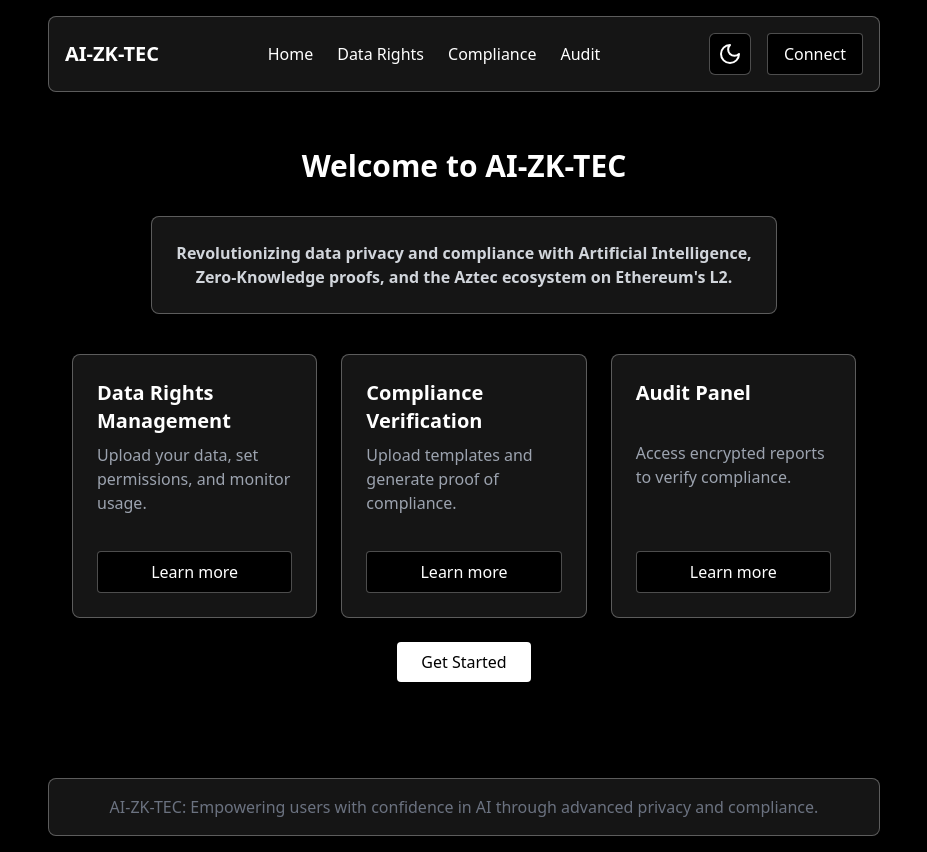
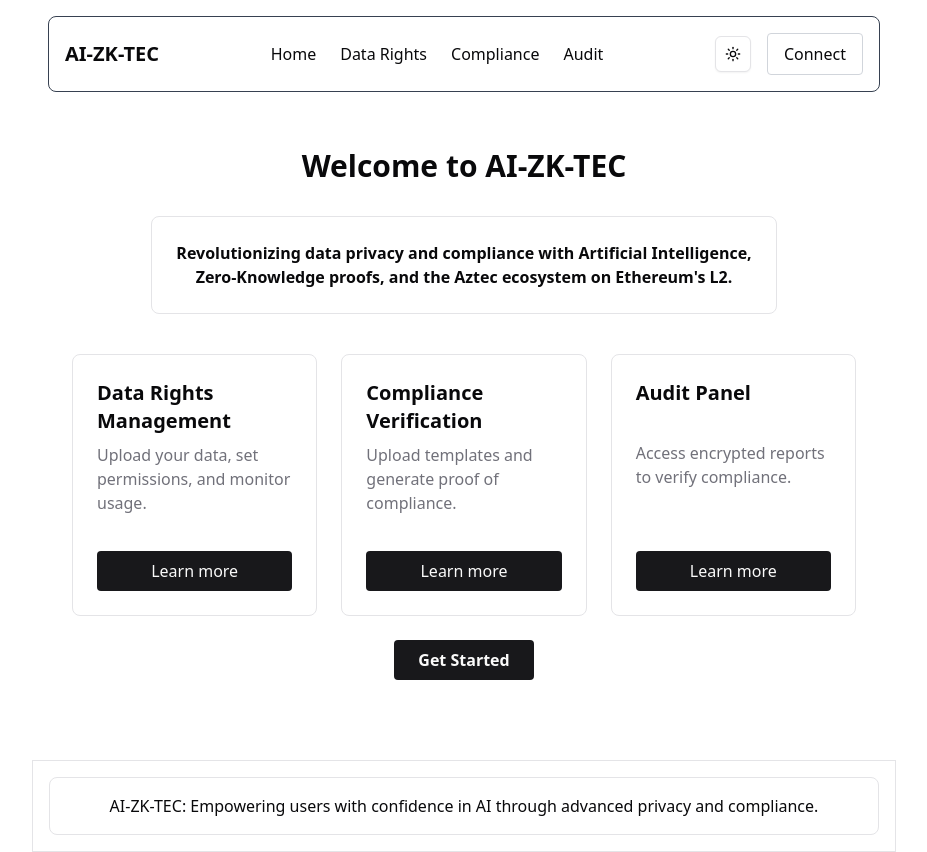
Before and after one commit to ebubechi-ihediwa/aizktec, a Next.js app in the folder packages/nextjs/aizktec/: page / in a window 1280 px wide. Shown: the whole page, without its empty margins (176-1103 px from the left). Built offline with nearby package versions, Linux system fonts and the light colour scheme.

Commit message:
Dark mode functionality implemented

```diff
--- a/packages/nextjs/aizktec/src/app/layout.tsx
+++ b/packages/nextjs/aizktec/src/app/layout.tsx
@@ -1,7 +1,7 @@
 import type { Metadata } from "next";
 import { Geist, Geist_Mono } from "next/font/google";
 import "./globals.css";
-import { ThemeProvider } from "./components/theme-provider"
+import { ThemeProvider } from "../components/theme/theme-provider"
 
 const geistSans = Geist({
   variable: "--font-geist-sans",
--- a/packages/nextjs/aizktec/src/app/page.tsx
+++ b/packages/nextjs/aizktec/src/app/page.tsx
@@ -6,8 +6,8 @@
 
 export default function HomePage() {
   return (
-    <div className="bg-black">
-      <div className="bg-black text-white min-h-screen flex flex-col justify-between mx-auto max-w-4xl px-4">
+    <div>
+      <div className="  min-h-screen flex flex-col justify-between mx-auto max-w-4xl px-4">
         <Navbar />
         <HomeContent />
         <Footer />
--- a/packages/nextjs/aizktec/src/components/cards/FeatureCard.tsx
+++ b/packages/nextjs/aizktec/src/components/cards/FeatureCard.tsx
@@ -8,10 +8,13 @@
 
 const FeatureCard: React.FC<FeatureCardProps> = ({ title, description, link }) => {
     return (
-        <div className="bg-customGray p-6 rounded-lg text-left border border-white/30 flex flex-col justify-between h-full">
+        <div className="p-6 rounded-lg text-left border border-border bg-card text-card-foreground flex flex-col justify-between h-full">
             <h3 className="text-xl font-bold">{title}</h3>
-            <p className="text-gray-400 mt-2">{description}</p>
-            <Link href={link} className="mt-9 inline-block bg-black w-full px-4 py-2 text-center rounded border border-white/30">
+            <p className="text-muted-foreground mt-2">{description}</p>
+            <Link
+                href={link}
+                className="mt-9 inline-block w-full px-4 py-2 text-center rounded bg-primary text-primary-foreground hover:bg-primary/90 transition"
+            >
                 Learn more
             </Link>
         </div>
--- a/packages/nextjs/aizktec/src/components/footer/Footer.tsx
+++ b/packages/nextjs/aizktec/src/components/footer/Footer.tsx
@@ -1,7 +1,7 @@
 const Footer = () => {
     return (
-        <footer className="bg-black text-gray-500 flex justify-center p-4 mt-10 max-w-4xl">
-            <div className="p-4 bg-customGray rounded-lg border border-white/30 text-center w-full">
+        <footer className="border border-border bg-card text-card-foreground flex justify-center p-4 mt-10 max-w-4xl">
+            <div className="p-4  rounded-lg border  text-center w-full">
                 AI-ZK-TEC: Empowering users with confidence in AI through advanced privacy and compliance.
             </div>
         </footer>
--- a/packages/nextjs/aizktec/src/components/home/HomeContent.tsx
+++ b/packages/nextjs/aizktec/src/components/home/HomeContent.tsx
@@ -3,10 +3,10 @@
 
 const HomeContent = () => {
     return (
-        <main className="text-center p-10">
+        <main className="text-center p-10 bg-background text-foreground">
             <h2 className="text-3xl font-bold">Welcome to AI-ZK-TEC</h2>
             <div className="flex items-center justify-center">
-                <div className="mt-8 text-gray-300 bg-customGray font-semibold p-6 rounded-lg border border-white/30 w-fit">
+                <div className="mt-8 font-semibold p-6 rounded-lg border border-border bg-card text-card-foreground w-fit">
                     <p>Revolutionizing data privacy and compliance with Artificial Intelligence,</p>
                     <p>Zero-Knowledge proofs, and the Aztec ecosystem on Ethereum's L2.</p>
                 </div>
@@ -30,7 +30,9 @@
                 />
             </div>
 
-            <button className="mt-6 bg-white text-black px-6 py-2 rounded">Get Started</button>
+            <button className="mt-6 px-6 py-2 rounded font-semibold bg-primary text-primary-foreground hover:bg-primary/90 transition">
+                Get Started
+            </button>
         </main>
     );
 };
--- a/packages/nextjs/aizktec/src/components/navbar/Navbar.tsx
+++ b/packages/nextjs/aizktec/src/components/navbar/Navbar.tsx
@@ -1,8 +1,16 @@
 'use client';
 
 import Link from 'next/link';
-import { Moon, X, Menu } from "lucide-react";
+import { Moon, X, Menu, Sun } from "lucide-react";
 import React, { useState } from 'react';
+// import { useTheme } from "next-themes"
+// import { Button } from '../ui/button';
+// import { DropdownMenu,
+//   DropdownMenuContent,
+//   DropdownMenuItem,
+//   DropdownMenuTrigger,
+// } from '@radix-ui/react-dropdown-menu';
+import { ModeToggle } from '../theme/mode-toggle';
 
 const Navbar = () => {
   const [isMenuOpen, setIsMenuOpen] = useState(false);
@@ -12,14 +20,14 @@
   };
 
   return (
-    <nav className="bg-black text-white p-4 flex justify-center">
+    <nav className=" p-4 flex justify-center">
       {/* Border Wrapper */}
-      <div className="flex flex-col bg-customGray w-full max-w-4xl p-4 rounded-lg border border-white/30 mx-auto">
+      <div className="flex flex-col  w-full max-w-4xl p-4 rounded-lg border border-gray-700 mx-auto">
         <div className="flex items-center justify-between w-full">
           <h1 className="text-xl font-bold">AI-ZK-TEC</h1>
 
           {/* Navigation Links - Desktop */}
-          <div className="hidden md:flex space-x-6">
+          <div className="hidden md:flex space-x-6 ">
             <Link href="/">Home</Link>
             <Link href="/data-rights">Data Rights</Link>
             <Link href="/compliance">Compliance</Link>
@@ -28,10 +36,8 @@
 
           {/* Buttons - Desktop */}
           <div className="hidden md:flex items-center space-x-4">
-            <button className="p-2 rounded-md border border-white/30 bg-black hover:bg-gray-800">
-              <Moon className="w-6 h-6 text-white" />
-            </button>
-            <button className="bg-black px-4 py-2 rounded border border-white/30 hover:bg-gray-800">
+            <ModeToggle/>
+            <button className=" px-4 py-2 rounded border border-gray-300 ">
               Connect
             </button>
           </div>
```
Also changed, not shown: packages/nextjs/aizktec/src/components/theme/mode-toggle.tsx (renamed from packages/nextjs/aizktec/src/app/components/mode-toggle.tsx), packages/nextjs/aizktec/src/components/theme/theme-provider.tsx (renamed from packages/nextjs/aizktec/src/app/components/theme-provider.tsx).
